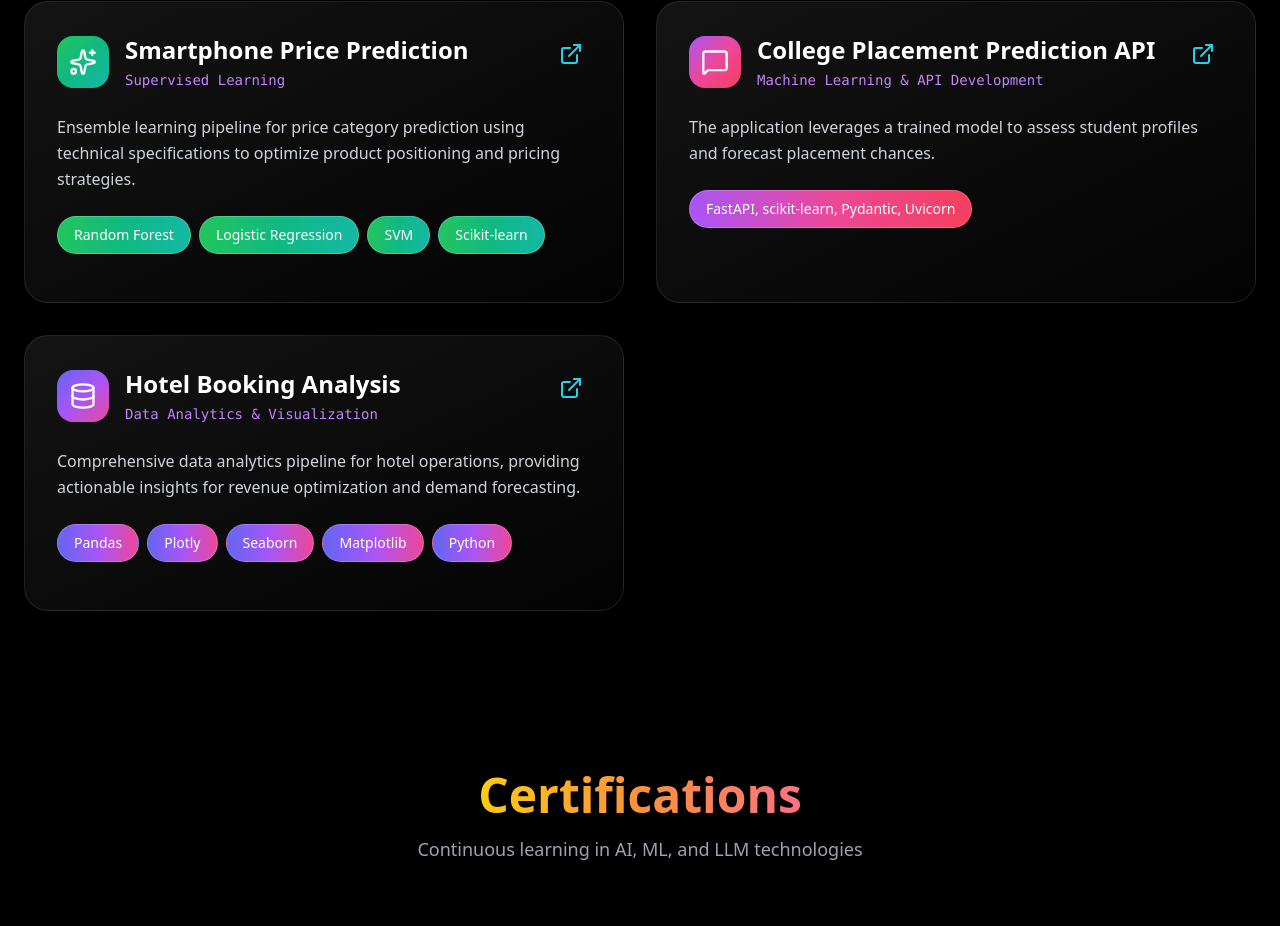
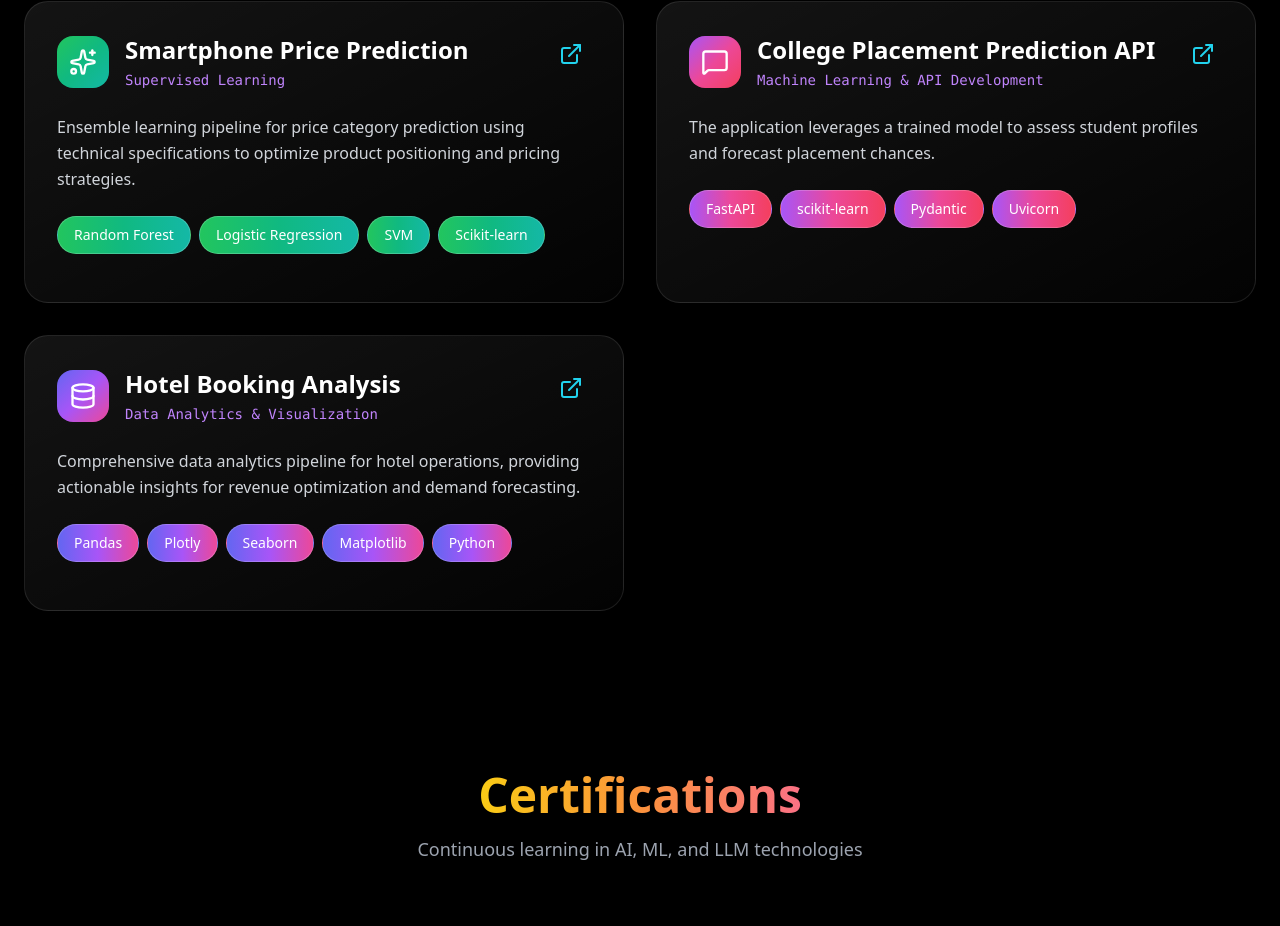
Before and after one commit to Ayomide513/portfolio, a React (Create React App) app: page / in a window 1280 px wide. Shown: the part 2662-3588 px from the top of the page. Built offline with nearby package versions, Linux system fonts and the light colour scheme.

Commit message:
Error corrected

```diff
--- a/src/App.js
+++ b/src/App.js
@@ -84,7 +84,7 @@ export default function AIMLPortfolio() {
       title: "College Placement Prediction API",
       category: "Machine Learning & API Development",
       description: "The application leverages a trained model to assess student profiles and forecast placement chances.",
-      tech: ["FastAPI, scikit-learn, Pydantic, Uvicorn"],
+      tech: ["FastAPI", "scikit-learn", "Pydantic", "Uvicorn"],
       metrics: "Real-time predictions with confidence scores",
       github: "https://github.com/Ayomide513/college_placement",
       icon: MessageSquare,
```
